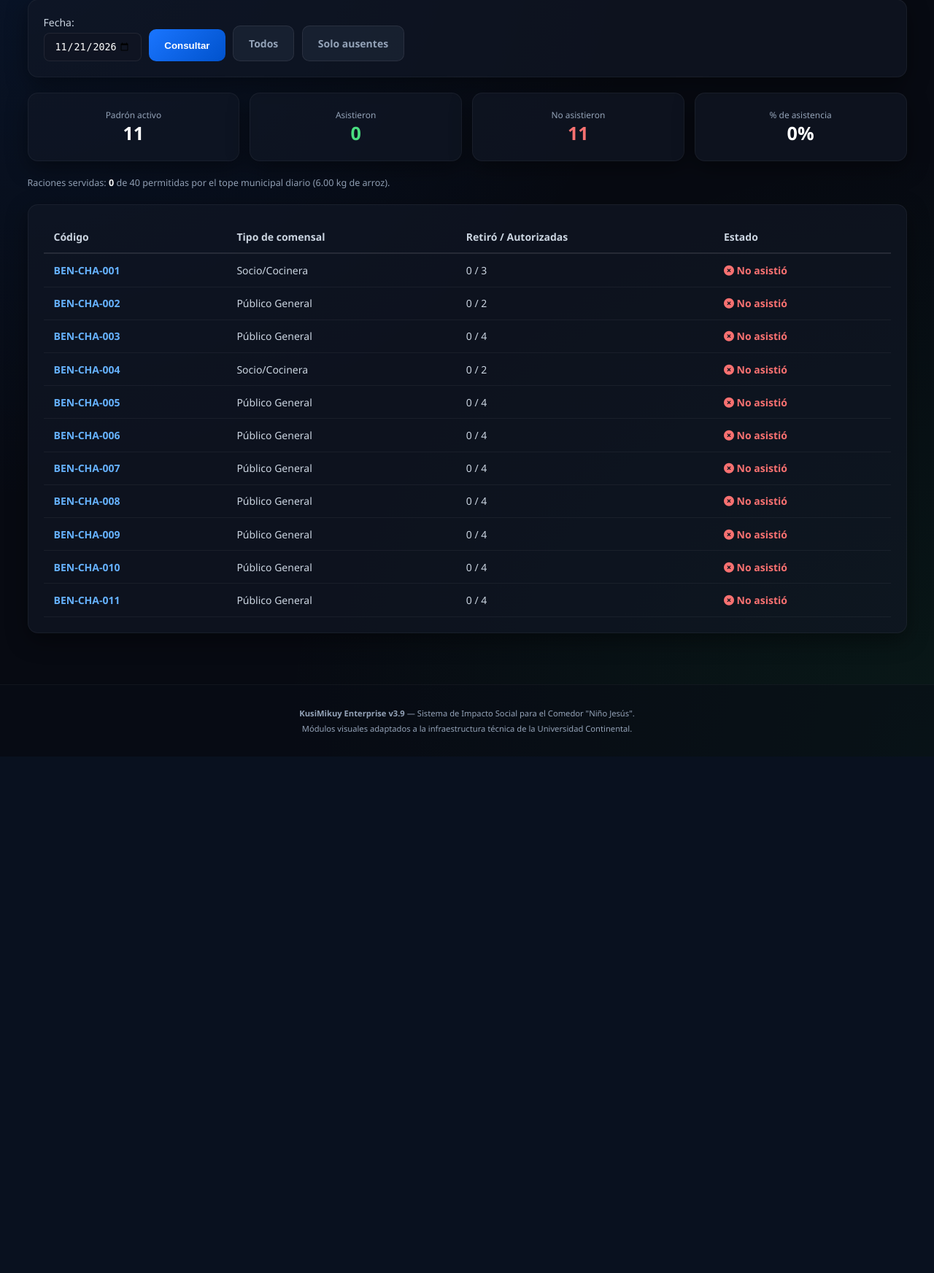
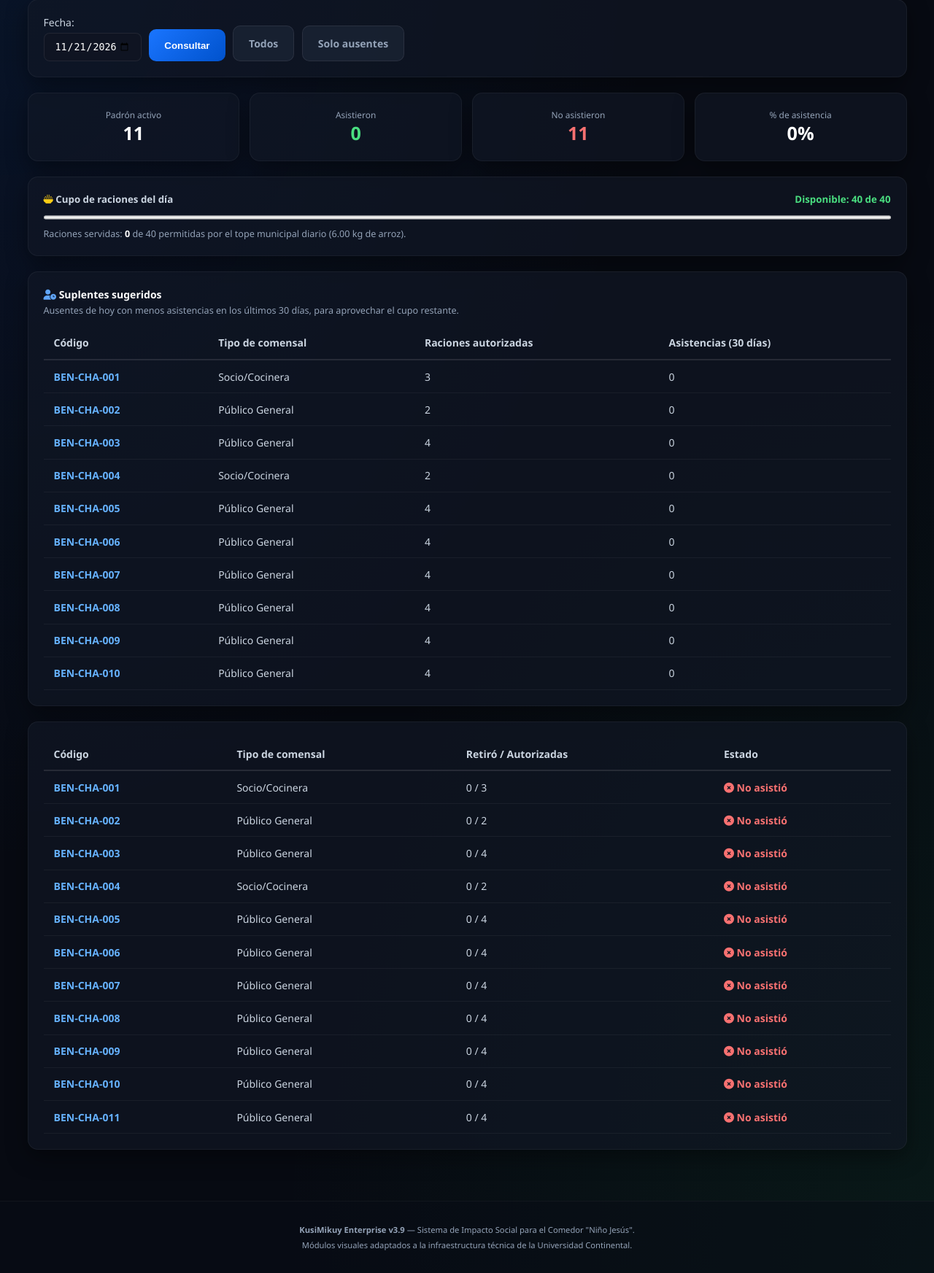
Before and after one commit to poulfernandolimachamorro-gif/kusimikuy-characato, a Laravel app: page /asistencia/control in a window 1280 px wide. Shown: the part 145-1890 px from the top of the page at 73% size. Before the commit the page ends 1151 px from the top, so only its background shows below. Run offline with Laravel 12, Linux system fonts and the light colour scheme; a user stored in the database is signed in; data comes from the database, SQL or seed files in the repository; tables that the repository leaves empty hold one stand-in row (values such as "Sample post").

Commit message:
control blade  editado

```diff
--- a/resources/views/asistencia/control.blade.php
+++ b/resources/views/asistencia/control.blade.php
@@ -126,10 +126,61 @@
         </div>
     </div>
 
-    <p style="color: #94a3b8; font-size: 0.9rem; margin-bottom: 1.5rem;">
-        Raciones servidas: <strong style="color: #ffffff;">{{ $racionesServidas }}</strong> de {{ $cupoRaciones }} permitidas
-        por el tope municipal diario (6.00 kg de arroz).
-    </p>
+        <!-- Cupo disponible del día (tope municipal de 6.00 kg = 40 raciones) -->
+    <div class="caja-cristal" style="{{ $cupoDisponible === 0 ? 'border-color: rgba(239, 68, 68, 0.3) !important;' : '' }}">
+        <div style="display: flex; justify-content: space-between; flex-wrap: wrap; gap: 0.5rem; font-weight: 600; font-size: 0.95rem;">
+            <span style="color: #cbd5e1;"><i class="fa-solid fa-bowl-rice" style="color: #facc15;"></i> Cupo de raciones del día</span>
+            <span style="color: {{ $cupoDisponible === 0 ? '#f87171' : '#4ade80' }};">
+                Disponible: {{ $cupoDisponible }} de {{ $cupoRaciones }}
+            </span>
+        </div>
+        <progress value="{{ min($racionesServidas, $cupoRaciones) }}" max="{{ $cupoRaciones }}" style="width: 100%; height: 10px; margin-top: 0.75rem;"></progress>
+        <p class="subtexto" style="margin: 0.6rem 0 0 0;">
+            Raciones servidas: <strong style="color: #ffffff;">{{ $racionesServidas }}</strong> de {{ $cupoRaciones }}
+            permitidas por el tope municipal diario (6.00 kg de arroz).
+            @if($esHoy && $cupoDisponible === 0)
+                <strong style="color: #f87171;">Cupo completo: no se pueden registrar más raciones hoy.</strong>
+            @endif
+        </p>
+    </div>
+
+    <!-- Suplentes sugeridos: solo para la jornada de hoy y mientras quede cupo -->
+    @if($esHoy && $cupoDisponible > 0)
+    <div class="caja-cristal" style="overflow-x: auto;">
+        <h4 style="margin: 0 0 0.25rem 0; color: #ffffff;">
+            <i class="fa-solid fa-user-clock" style="color: #60a5fa;"></i> Suplentes sugeridos
+        </h4>
+        <p class="subtexto" style="margin: 0 0 1rem 0;">
+            Ausentes de hoy con menos asistencias en los últimos 30 días, para aprovechar el cupo restante.
+        </p>
+        <table class="tabla-asistencia">
+            <thead>
+                <tr>
+                    <th>Código</th>
+                    <th>Tipo de comensal</th>
+                    <th>Raciones autorizadas</th>
+                    <th>Asistencias (30 días)</th>
+                </tr>
+            </thead>
+            <tbody>
+                @forelse($suplentes as $suplente)
+                <tr>
+                    <td style="font-weight: bold; color: #66b2ff;">{{ $suplente->codigo_beneficiario }}</td>
+                    <td>{{ $suplente->tipo_comensal }}</td>
+                    <td>{{ $suplente->raciones_asignadas }}</td>
+                    <td>{{ $suplente->asistencias_30d }}</td>
+                </tr>
+                @empty
+                <tr>
+                    <td colspan="4" style="text-align: center; color: #94a3b8; padding: 1.5rem;">
+                        No hay ausentes disponibles: todos los beneficiarios ya asistieron hoy.
+                    </td>
+                </tr>
+                @endforelse
+            </tbody>
+        </table>
+    </div>
+    @endif
 
     <!-- Detalle por beneficiario -->
     <div class="caja-cristal" style="overflow-x: auto;">
```
